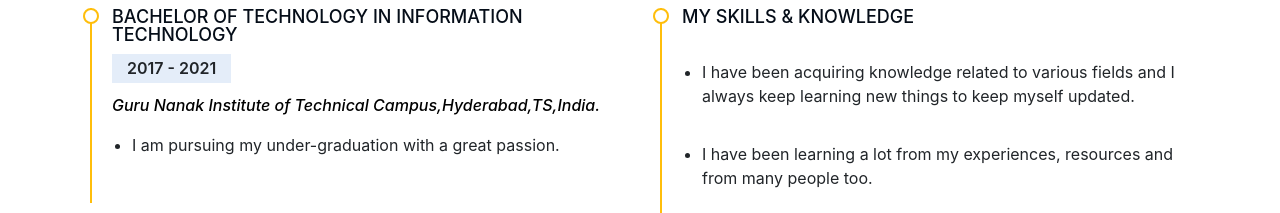
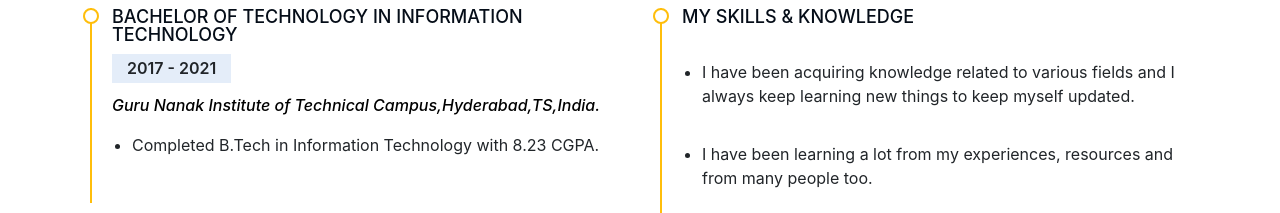
Before and after one commit to rupakreddy11/rupak, a plain HTML site: page index.html in a window 1280 px wide. Shown: the part 1760-1973 px from the top of the page. Drawn offline with nearby package versions, Linux system fonts and the light colour scheme.

Commit message:
Update index.html

```diff
--- a/index.html
+++ b/index.html
@@ -106,7 +106,7 @@
                   <h5>2017 - 2021</h5>
                   <p><em>Guru Nanak Institute of Technical Campus,Hyderabad,TS,India.</em></p>
                   <ul>
-                  <li>I am pursuing my under-graduation with a great passion.</li>
+                  <li>Completed B.Tech in Information Technology with 8.23 CGPA.</li>
                   </ul>
                   </div>
 
```
